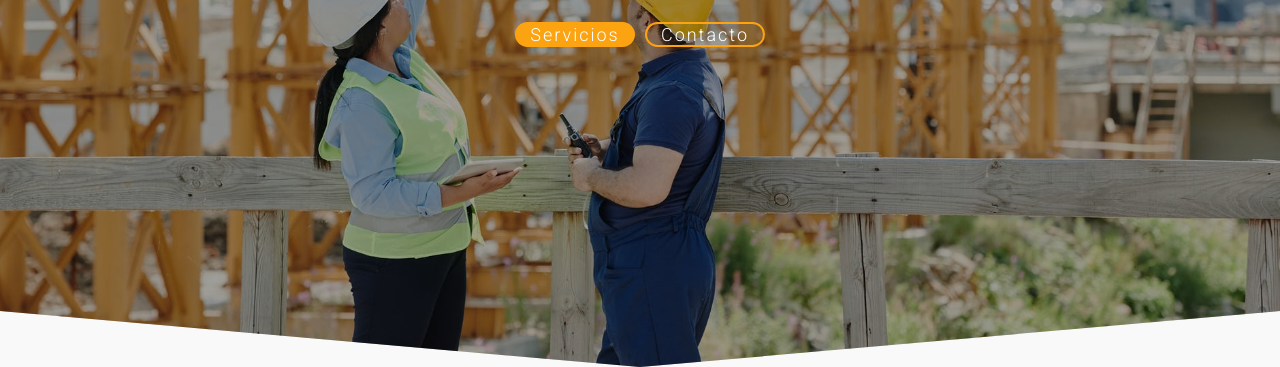
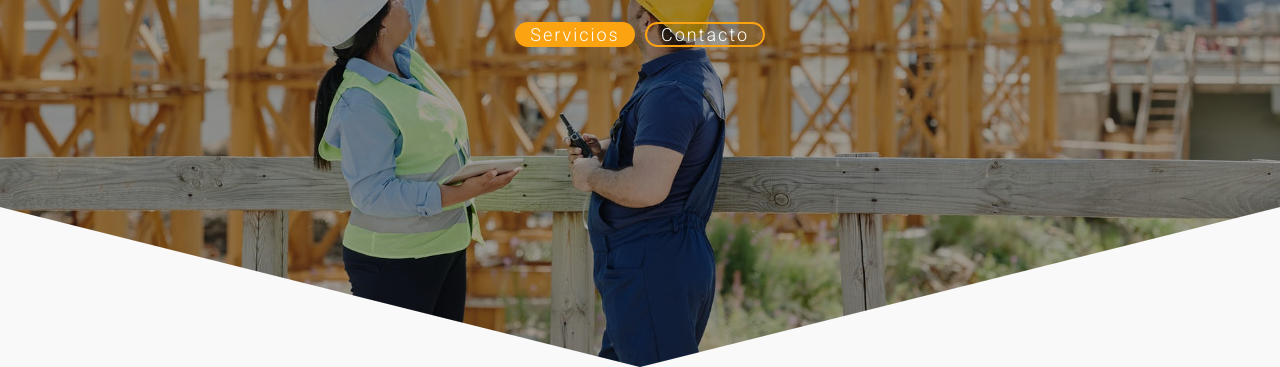
Before and after one commit to BalmacedaIvan/Dalvit_Soluciones_Integrales, a plain HTML site: page index.html in a window 1280 px wide. Shown: the part 433-800 px from the top of the page. Drawn offline with Linux system fonts and the light colour scheme.

Commit message:
Clip-path-maker en banner

```diff
--- a/css/style.css
+++ b/css/style.css
@@ -97,7 +97,7 @@ header label{
     background-size: cover;
     background-position: center;
     animation: banner 20s ease-in infinite;
-    clip-path: polygon(50% 100%, 100% 93%, 100% 0, 0 0, 0 93%);
+    clip-path: polygon(50% 100%, 100% 80%, 100% 0, 0 0, 0 80%);
 
 }
 
```
